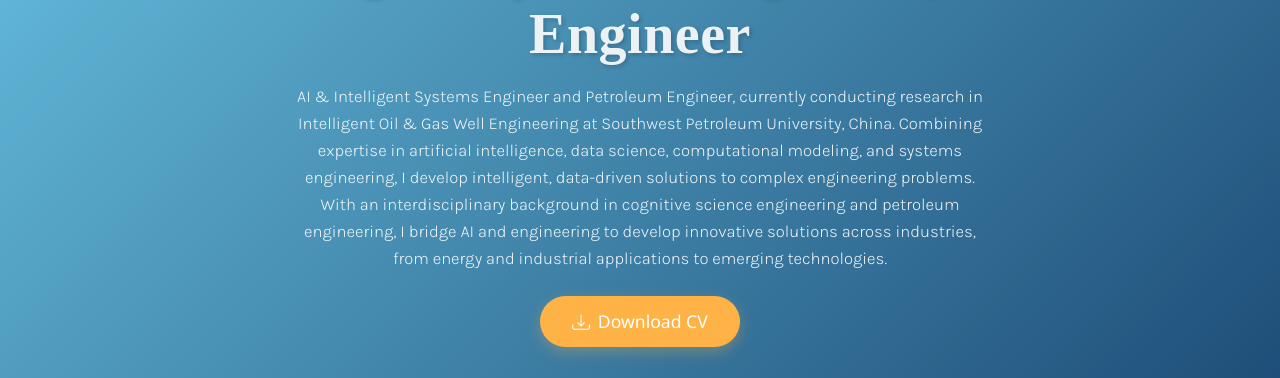
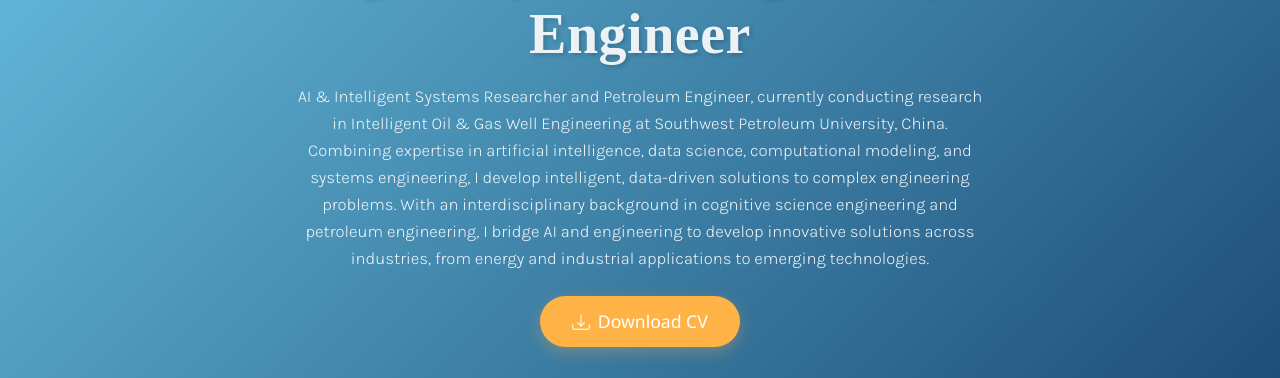
Before and after one commit to Michel-Raf/nomenyaro, a Flask app: page / in a window 1280 px wide. Shown: the part 739-1117 px from the top of the page. Run offline with Flask 3, Linux system fonts and the light colour scheme; some libraries are stand-ins or nearby versions; some web fonts are replaced.

Commit message:
Update home.html

```diff
--- a/templates/home.html
+++ b/templates/home.html
@@ -18,7 +18,7 @@
             <h1 class="hero-name">Michel Rafanomezantsoa</h1>
             <h3 class="hero-title"> IA & Intelligent Systems Engineer | Petroleum Engineer</h3>
             <p class="hero-desc">
-                AI & Intelligent Systems Engineer and Petroleum Engineer, currently conducting research in Intelligent Oil & Gas Well Engineering at Southwest Petroleum University, China. Combining expertise in artificial intelligence, data science, computational modeling, and systems engineering, I develop intelligent, data-driven solutions to complex engineering problems. With an interdisciplinary background in cognitive science engineering and petroleum engineering, I bridge AI and engineering to develop innovative solutions across industries, from energy and industrial applications to emerging technologies.
+                AI & Intelligent Systems Researcher and Petroleum Engineer, currently conducting research in Intelligent Oil & Gas Well Engineering at Southwest Petroleum University, China. Combining expertise in artificial intelligence, data science, computational modeling, and systems engineering, I develop intelligent, data-driven solutions to complex engineering problems. With an interdisciplinary background in cognitive science engineering and petroleum engineering, I bridge AI and engineering to develop innovative solutions across industries, from energy and industrial applications to emerging technologies.
             </p>
             <div class="cv mt-4">
                 <a href="{{ url_for('static', filename='downloads/J Michel Rafanomezantsoa.pdf') }}" class="btn btn-accent" download>
```
